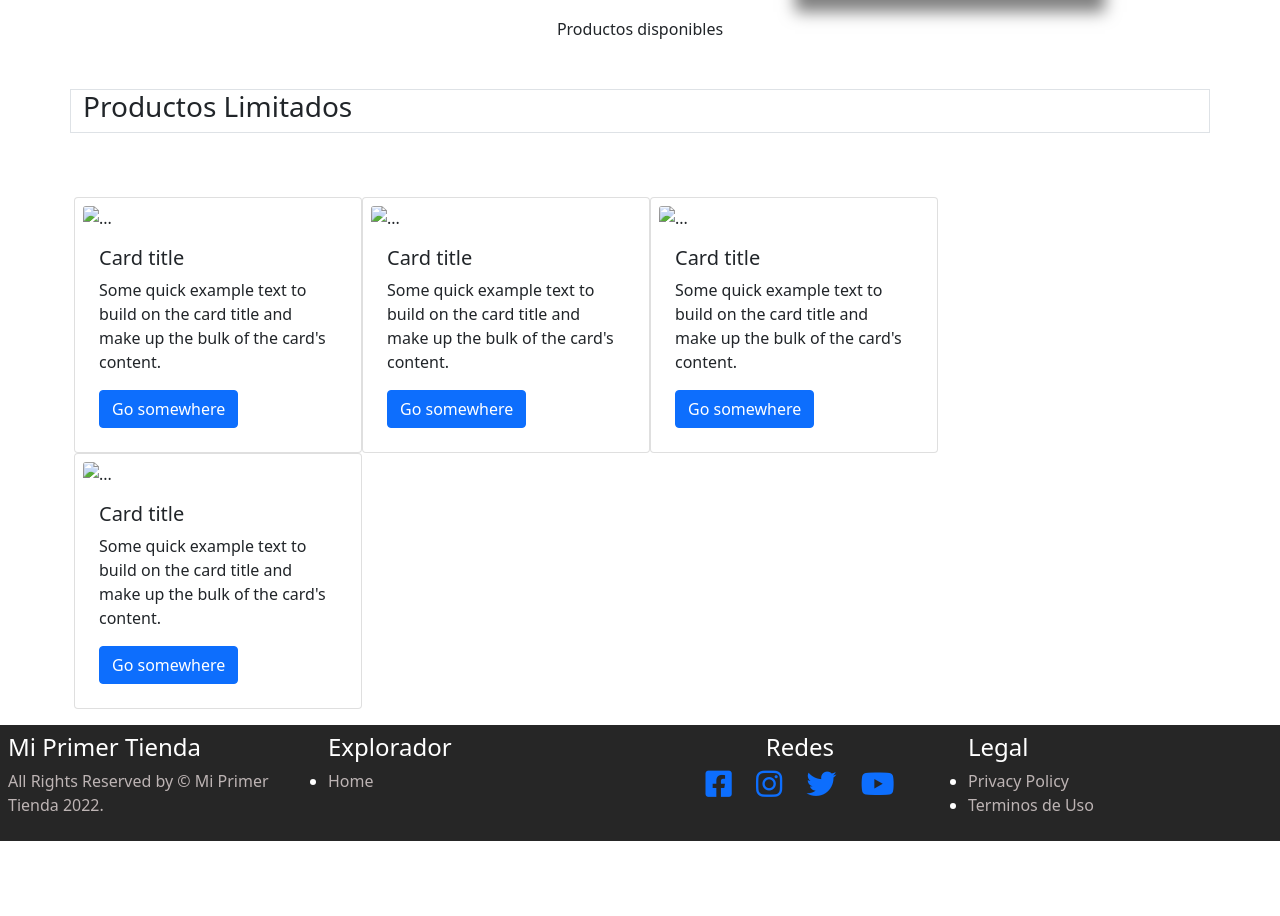
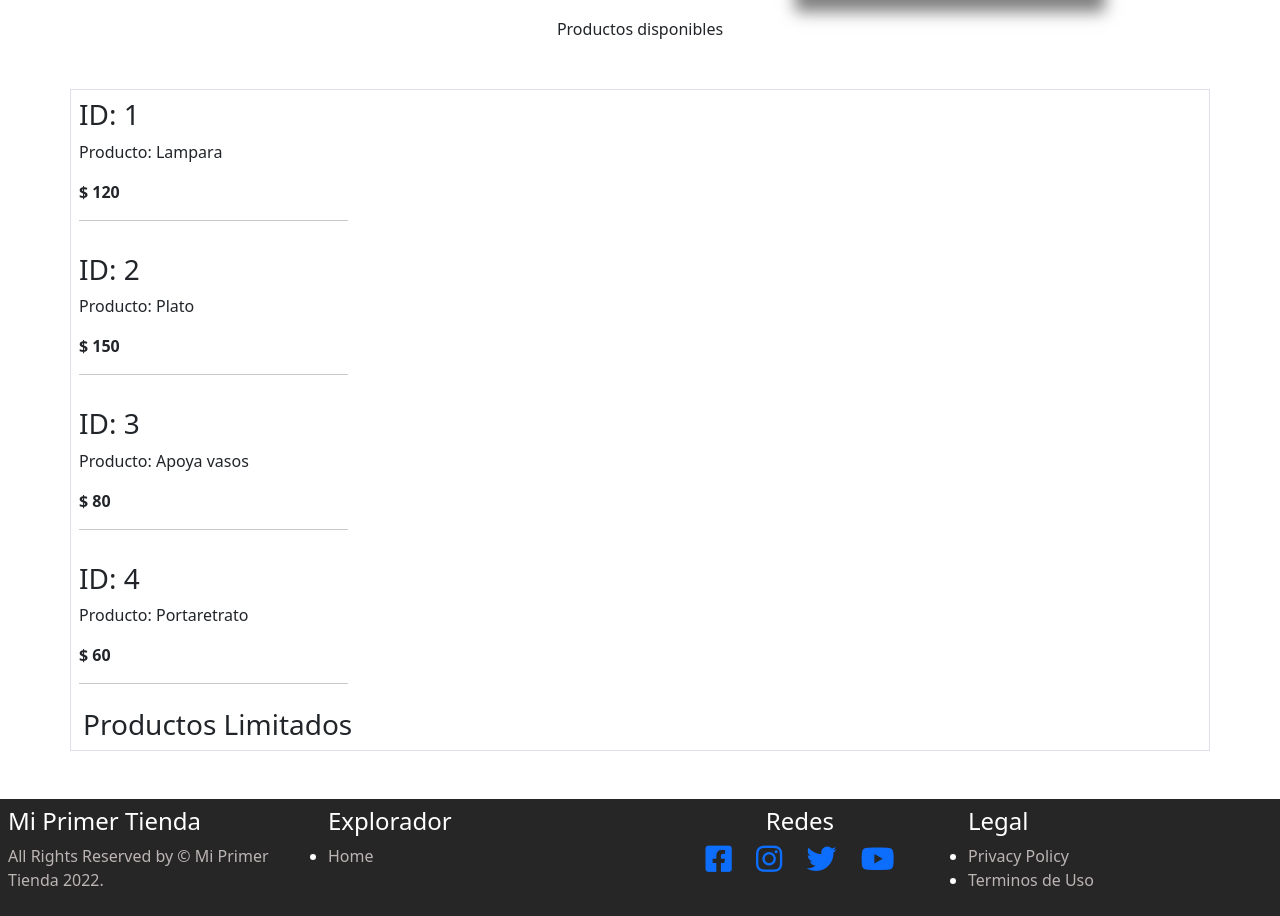
Before and after one commit to NachoLaprida/desafio-obligatorio, a website: page index.html in a window 1280 px wide. Shown: the part 441-1357 px from the top of the page. Before the commit the page ends 1282 px from the top, so only its background shows below. Drawn offline with nearby package versions, Linux system fonts and the light colour scheme.

Commit message:
entrega dom fixed

```diff
--- a/index.html
+++ b/index.html
@@ -84,47 +84,8 @@
         <section>
             <div id="newTitulo" class="container my-5 border">
                 <!-- Aqui va el titulo que creaste desdes JS -->
-            </div>
-        </section>
-        <section id="listado">
-            <div class="container p-3">
-                <div class="row">
-                    <div class="card col-lg-3 col-md-6 col-sm-12 p-2" style="width: 18rem;">
-                        <img src="..." class="card-img-top" alt="...">
-                        <div class="card-body">
-                            <h5 class="card-title">Card title</h5>
-                            <p class="card-text">Some quick example text to build on the card title and make up the bulk of the
-                                card's content.</p>
-                            <a href="#" class="btn btn-primary">Go somewhere</a>
-                        </div>
-                    </div>
-                    <div class="card col-lg-3 col-md-6 col-sm-12 p-2" style="width: 18rem;">
-                        <img src="..." class="card-img-top" alt="...">
-                        <div class="card-body">
-                            <h5 class="card-title">Card title</h5>
-                            <p class="card-text">Some quick example text to build on the card title and make up the bulk of the
-                                card's content.</p>
-                            <a href="#" class="btn btn-primary">Go somewhere</a>
-                        </div>
-                    </div>
-                    <div class="card col-lg-3 col-md-6 col-sm-12 p-2" style="width: 18rem;">
-                        <img src="..." class="card-img-top" alt="...">
-                        <div class="card-body">
-                            <h5 class="card-title">Card title</h5>
-                            <p class="card-text">Some quick example text to build on the card title and make up the bulk of the
-                                card's content.</p>
-                            <a href="#" class="btn btn-primary">Go somewhere</a>
-                        </div>
-                    </div>
-                    <div class="card col-lg-3 col-md-6 col-sm-12 p-2" style="width: 18rem;">
-                        <img src="..." class="card-img-top" alt="...">
-                        <div class="card-body">
-                            <h5 class="card-title">Card title</h5>
-                            <p class="card-text">Some quick example text to build on the card title and make up the bulk of the
-                                card's content.</p>
-                            <a href="#" class="btn btn-primary">Go somewhere</a>
-                        </div>
-                    </div>
+                <div id="productosTienda">
+
                 </div>
             </div>
         </section>
```
